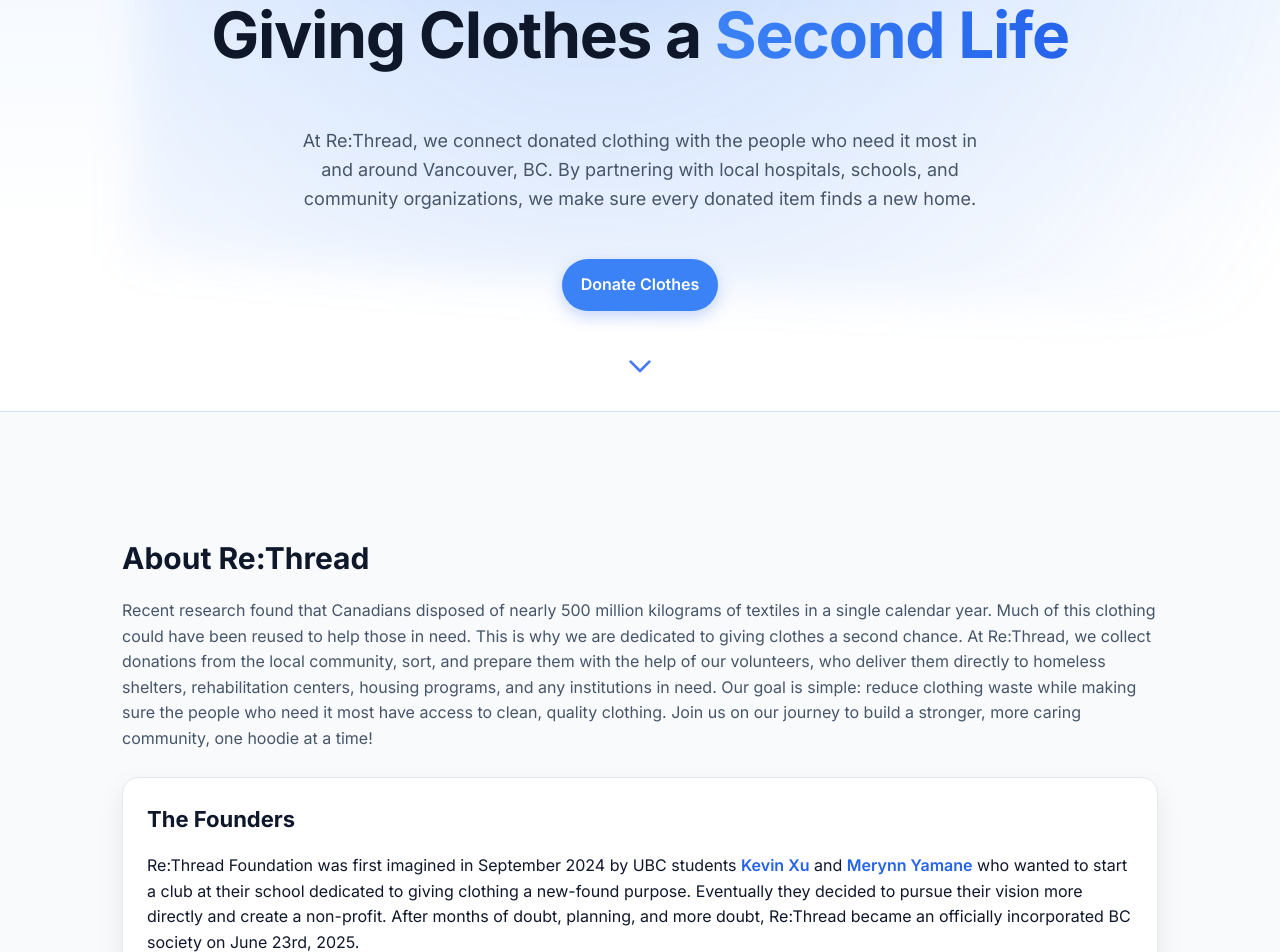
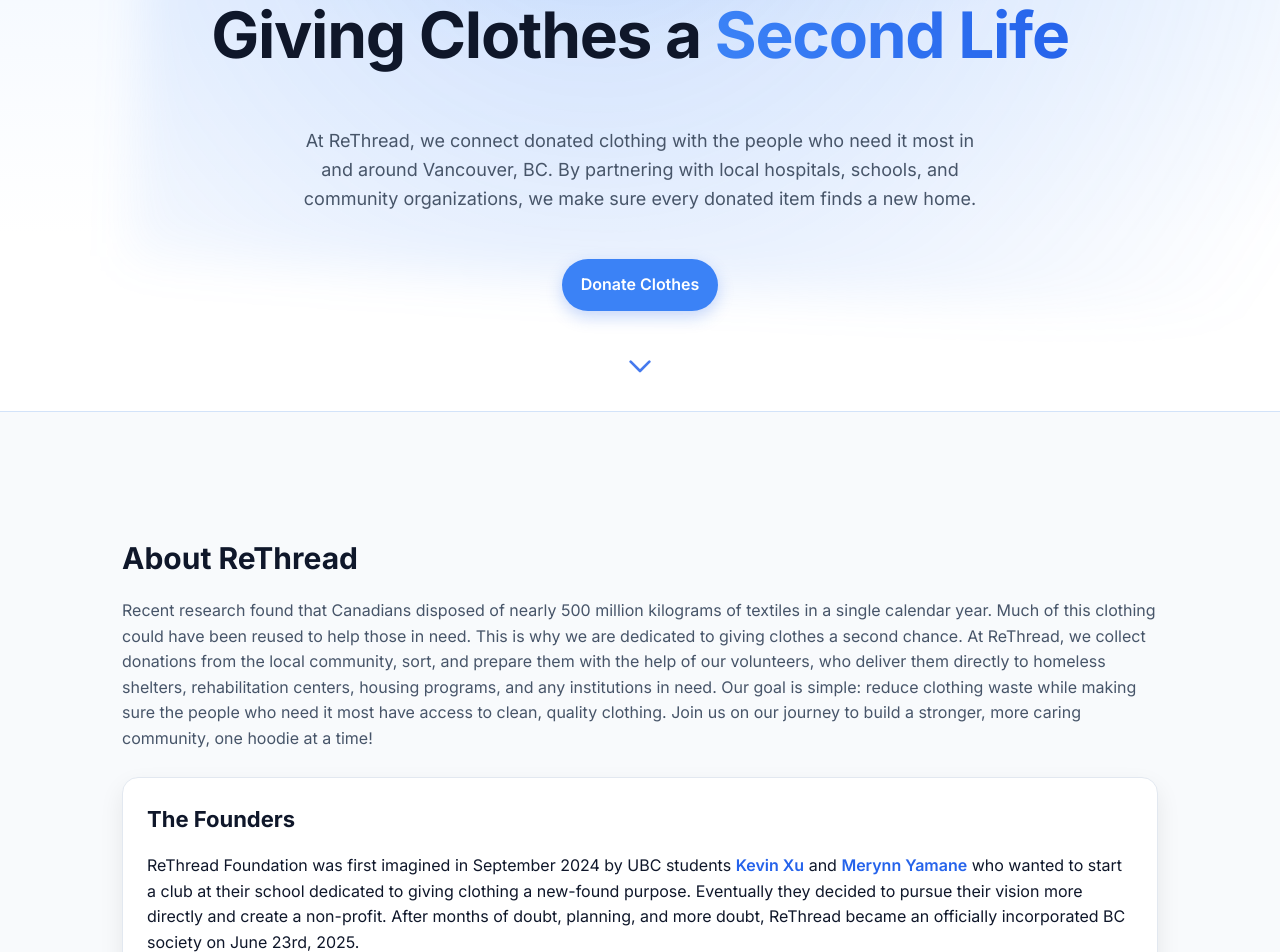
Before and after one commit to kevinx83/ReThread, a Next.js app: page / in a window 1280 px wide. Shown: the part 180-1132 px from the top of the page. Built offline with nearby package versions, Linux system fonts and the light colour scheme.

Commit message:
Rebrand to ReThread

```diff
--- a/src/app/layout.tsx
+++ b/src/app/layout.tsx
@@ -11,13 +11,13 @@
 export const metadata: Metadata = {
   metadataBase: siteUrl,
   title: {
-    default: "Re:Thread Foundation",
-    template: "%s — Re:Thread Foundation",
+    default: "ReThread Foundation",
+    template: "%s — ReThread Foundation",
   },
   description:
-    "Re:Thread Foundation is a nonprofit in Metro Vancouver connecting unused clothing to hospitals, schools, and community organizations in need.",
+    "ReThread Foundation is a nonprofit in Metro Vancouver connecting unused clothing to hospitals, schools, and community organizations in need.",
   keywords: [
-    "Re:Thread Foundation",
+    "ReThread Foundation",
     "clothing donation Vancouver",
     "nonprofit BC",
     "sustainable fashion",
@@ -27,15 +27,15 @@
     "circular economy",
     "volunteer Vancouver",
   ],
-  authors: [{ name: "Re:Thread Foundation" }],
+  authors: [{ name: "ReThread Foundation" }],
   alternates: {
     canonical: "/",
   },
   openGraph: {
     type: "website",
     url: siteUrl,
-    siteName: "Re:Thread Foundation",
-    title: "Re:Thread Foundation — Giving Clothes a Second Life",
+    siteName: "ReThread Foundation",
+    title: "ReThread Foundation — Giving Clothes a Second Life",
     description:
       "We connect donated clothing with the people who need it most in and around Vancouver, BC.",
     images: [
@@ -43,14 +43,14 @@
         url: "/og.png", // Place a 1200x630 image in /public/og.png
         width: 1200,
         height: 630,
-        alt: "Re:Thread Foundation logo",
+        alt: "ReThread Foundation logo",
       },
     ],
     locale: "en_CA",
   },
   twitter: {
     card: "summary_large_image",
-    title: "Re:Thread Foundation — Giving Clothes a Second Life",
+    title: "ReThread Foundation — Giving Clothes a Second Life",
     description:
       "Connecting unused clothing to people in need across Metro Vancouver.",
     images: ["/og.png"],
--- a/src/app/page.tsx
+++ b/src/app/page.tsx
@@ -10,13 +10,13 @@
         <div className="container hero-inner">
           <Reveal>
             <h1>
-              Re:Thread Foundation: <br />
+              ReThread Foundation: <br />
               Giving Clothes a <span className="gradient-text">Second Life</span>
             </h1>
           </Reveal>
           <Reveal delay={80}>
             <p>
-              At Re:Thread, we connect donated clothing with the people who need it most in and around Vancouver, BC.
+              At ReThread, we connect donated clothing with the people who need it most in and around Vancouver, BC.
               By partnering with local hospitals, schools, and community organizations,
               we make sure every donated item finds a new home.
             </p>
@@ -46,12 +46,12 @@
       {/* --- ABOUT --- */}
       <section className="section">
         <div className="container">
-          <Reveal><h2>About Re:Thread</h2></Reveal>
+          <Reveal><h2>About ReThread</h2></Reveal>
           <Reveal delay={60}>
             <p className="sub">
               Recent research found that Canadians disposed of nearly 500 million kilograms of textiles in a single calendar year.
               Much of this clothing could have been reused to help those in need. This is why we are
-              dedicated to giving clothes a second chance. At Re:Thread, we collect donations from the local community,
+              dedicated to giving clothes a second chance. At ReThread, we collect donations from the local community,
               sort, and prepare them with the help of our volunteers, who deliver them directly to homeless shelters,
               rehabilitation centers, housing programs, and any institutions in need. Our goal is simple: reduce clothing waste
               while making sure the people who need it most have access to clean, quality clothing. Join us on our journey to
@@ -62,7 +62,7 @@
             <div className="card hover-lift">
               <h3>The Founders</h3>
               <p>
-                Re:Thread Foundation was first imagined in September 2024 by UBC students{" "}
+                ReThread Foundation was first imagined in September 2024 by UBC students{" "}
                 <a href="https://www.linkedin.com/in/kevinx83" target="_blank" rel="noopener noreferrer">
                   Kevin Xu
                 </a>{" "}
@@ -72,7 +72,7 @@
                 </a>{" "}
                 who wanted to start a club at their school dedicated to giving clothing a new-found purpose. Eventually they decided to pursue their
                 vision more directly and create a non-profit. After months of doubt, planning, and more doubt,
-                Re:Thread became an officially incorporated BC society on June 23rd, 2025.
+                ReThread became an officially incorporated BC society on June 23rd, 2025.
               </p>
 
             </div>
@@ -93,7 +93,7 @@
               <div className="card hover-lift">
                 <div className="icon" aria-hidden>🧺</div>
                 <h3>Donate</h3>
-                <p>Anyone can drop off clean, gently used clothing at any Re:Thread bin. Find our bins by pressing the &quot;Donate Clothes&quot; button above.</p>
+                <p>Anyone can drop off clean, gently used clothing at any ReThread bin. Find our bins by pressing the &quot;Donate Clothes&quot; button above.</p>
               </div>
             </Reveal>
             <Reveal delay={80}>
```
